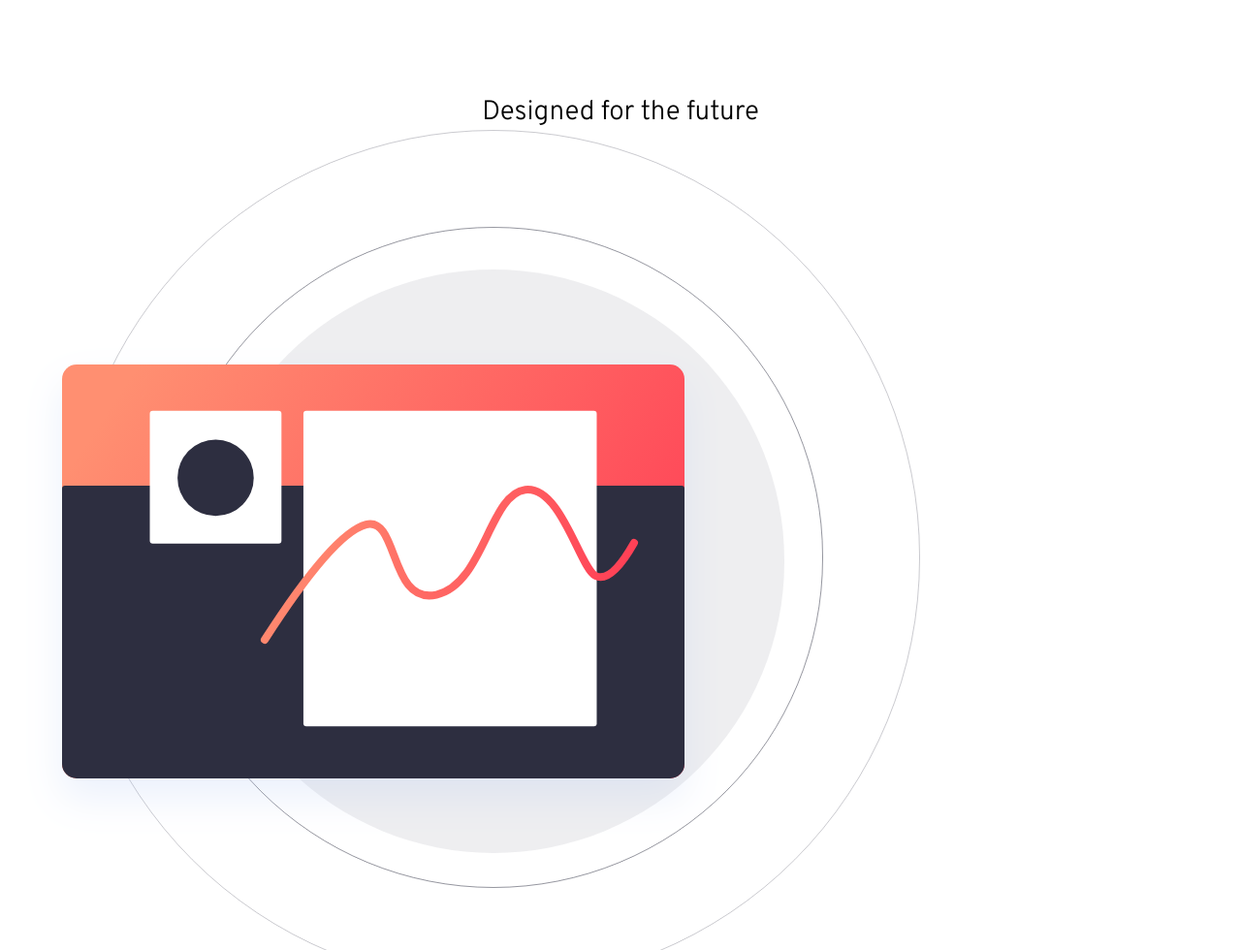
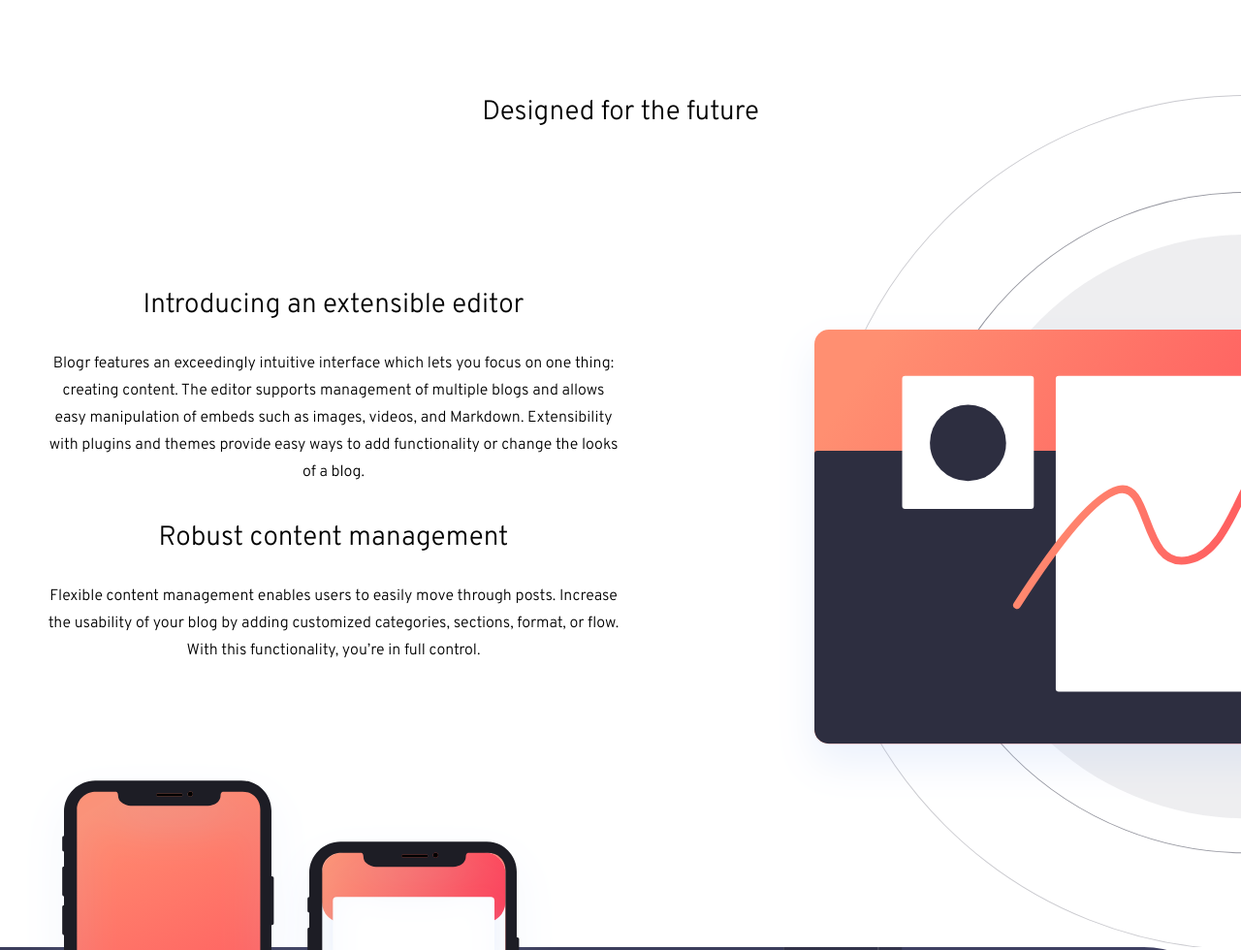
Before and after one commit to ldg/Blogr-challenge, a plain HTML site: page index.html in a window 1280 px wide. Shown: the part 550-1530 px from the top of the page at 97% size. Drawn offline with Linux system fonts and the light colour scheme.

Commit message:
changed editor image to background image

```diff
--- a/assets/scss/_desktop-menubar.scss
+++ b/assets/scss/_desktop-menubar.scss
@@ -53,6 +53,7 @@
                 }
                 li.submenu__item--desktop:hover {
                     font-weight: var(--fw-700);
+                    transition: all .4s ease-in-out;
                 }
                 li.submenu__item--desktop a::after {
                     content:'' !important;
@@ -79,6 +80,7 @@
         li.menu__item--desktop:hover > ul.submenu--desktop {
             opacity: 1;
             width: 9.375em;
+            transition: all .4s ease-in-out;
         }
 
         li.menu__item--desktop a button {
@@ -88,6 +90,7 @@
         li.menu__item--desktop a button:hover {
             background: hsla(355, 100%, 74%, 1);
             color: var(--white-txt);
+            transition: all .4s ease-in-out;
         }
     }
 }
--- a/assets/scss/_responsive.scss
+++ b/assets/scss/_responsive.scss
@@ -2,6 +2,19 @@
 @media(max-width: 43.74875em) {
     nav.hero__nav--desktop {
         display: none;
+    }
+
+    .section {
+        &__illustration {
+            width: 325px;
+            height: 325px;
+            background: url('/assets/img/illustration-editor-mobile.svg') no-repeat;
+            background-size: contain;
+            background-position: center center;
+        }
+    }
+    .section.section-top {
+        background: url('');
     }
 }
 
@@ -10,4 +23,53 @@
     .hero__mobileicons--container {
         display: none; // hide mobile menu icons
     }
+    .section {
+        display: grid;
+        grid-template-columns: 1fr 1fr;
+        /* switch image to right side */
+        &__wrapper:nth-of-type(1){
+            order: 2;
+        }
+
+        // &__illustration {
+        //     width: 600px;
+        //     height: 600px;
+        //     background: url('/assets/img/illustration-editor-desktop.svg') no-repeat;
+        //     background-size: cover;
+
+        // }
+
+        &__wrapper:nth-of-type(2){
+            padding-left: 1.5em;
+        }
+
+        &__heading{
+            grid-column: 1/-1;
+            font-size: 1.75rem;
+            text-align: center;
+            margin-bottom: 5.8125em;
+        }
+
+        &__subheading{
+            font-size: 1.75rem;
+            text-align: center;
+            margin-bottom: 1em;
+        }
+
+        &__content {
+            font-size: 1rem;
+            line-height: 1.75rem;
+            text-align: center;
+            margin-bottom: 2.25em;
+        }
+
+        &__content.section__content--overlapped{
+            margin-bottom: 18.25em;
+        }
+
+    }
+    .section.section-top {
+        background: url('/assets/img/illustration-editor-desktop.svg') no-repeat;
+        background-position: 800px 0;
+    }
 }
--- a/assets/scss/main.scss
+++ b/assets/scss/main.scss
@@ -83,6 +83,7 @@ html, body {
     &__button.hero__button--outline button:hover {
         background: var(--secondary);
         color: var(--primary);
+        transition: all .4s ease-in-out;
     }
 
     &__button.hero__button--solid button {
@@ -92,6 +93,7 @@ html, body {
     &__button.hero__button--solid button:hover {
         background: hsla(355, 100%, 74%, 1);
         color: var(--white-txt);
+        transition: all .4s ease-in-out;
     }
 
     &__nav {
--- a/index.html
+++ b/index.html
@@ -115,14 +115,11 @@
     <div class="section section-top">
       <h2 class="section__heading">Designed for the future</h2>
 
-      <picture>
-        <source
-        srcset="assets/img/illustration-editor-desktop.svg"
-        media="(min-width: 600px)"
-        />
-        <img src="assets/img/illustration-editor-mobile.svg" alt="Editor Illustration">
-      </picture>
+      <div class="section__wrapper">
+        <div class="section__illustration"></div>
+      </div>
 
+      <div class="section__wrapper">
         <h3 class="section__subheading">Introducing an extensible editor</h3>
         <p class="section__content">
           Blogr features an exceedingly intuitive interface which lets you focus on one thing: creating content.
@@ -135,6 +132,7 @@
           Flexible content management enables users to easily move through posts. Increase the usability of your blog
           by adding customized categories, sections, format, or flow. With this functionality, you’re in full control.
         </p>
+      </div>
     </div>
 
     <div class="section section-dark">
```
Also changed, not shown: assets/css/main.css. Lines whose indentation alone changed are shown as unchanged.
